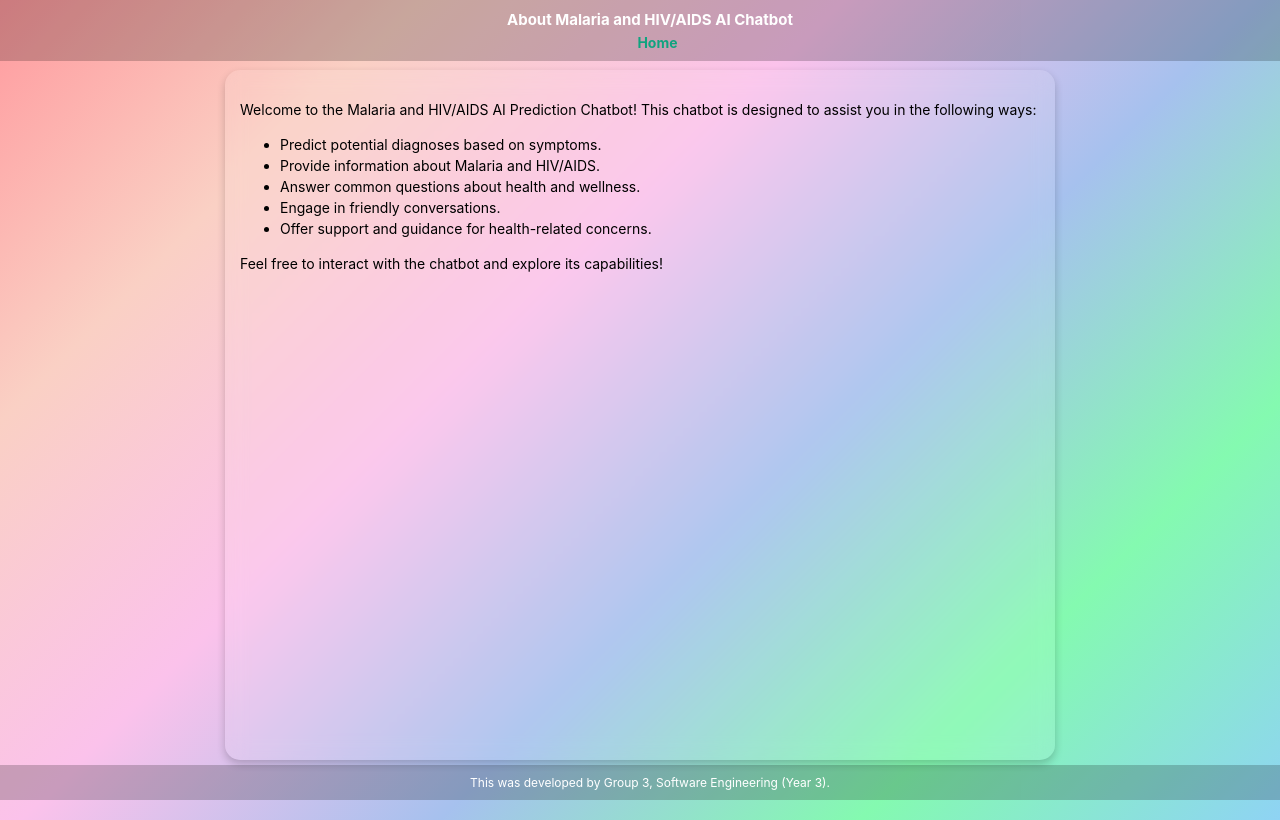
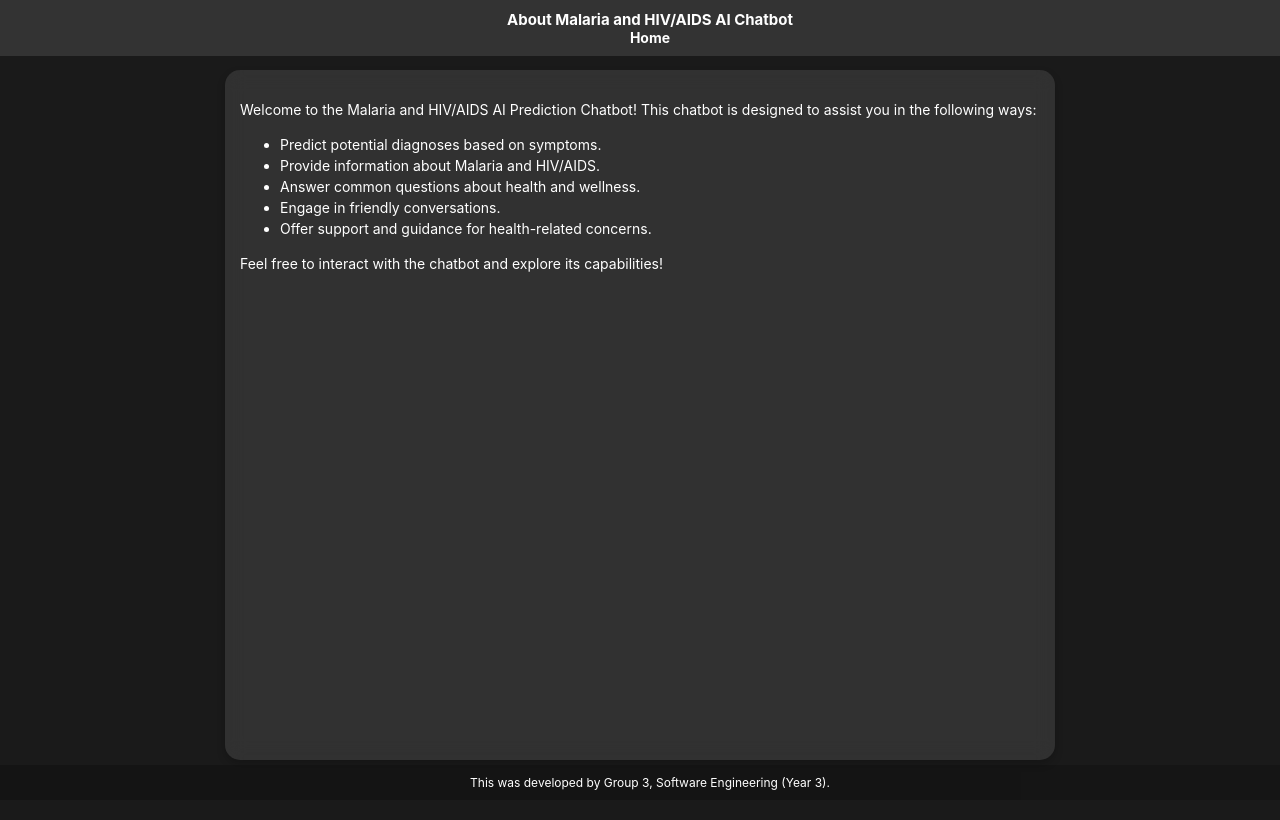
Before and after one commit to henryallison/AI_Group3_Implementation_Assignment3, a Flask app: page /about in a window 1280 px wide. Run offline with Flask 3, Linux system fonts and the light colour scheme; parts of the project's set-up code (start-up, migrations or seed data) failed here and were passed over.

Commit message:
Add files via upload

```diff
--- a/static/styles.css
+++ b/static/styles.css
@@ -1,7 +1,7 @@
 /* General Styles */
 body {
     font-family: -apple-system, BlinkMacSystemFont, "Segoe UI", Roboto, Helvetica, Arial, sans-serif;
-    background: linear-gradient(135deg, #ff9a9e, #fad0c4, #fbc2eb, #a6c1ee, #84fab0, #8fd3f4); /* Rainbow gradient */
+    background: #1a1a1a; /* Deep dark background color */
     color: #ffffff; /* White text */
     margin: 0;
     padding: 0;
@@ -9,12 +9,15 @@ body {
     flex-direction: column;
     align-items: center;
     min-height: 100vh;
+    background-attachment: fixed; /* Fix the background in one position */
+    background-size: cover; /* Cover the entire page */
 }
+
 /* Header */
 .header {
     width: 100%;
     padding: 10px;
-    background-color: rgba(0, 0, 0, 0.2); /* Semi-transparent black */
+    background-color: #333; /* Solid dark background for header */
     text-align: center;
     font-size: 15px; /* Reduced font size */
     font-weight: bold;
@@ -31,14 +34,15 @@ body {
 
 /* Navigation Link */
 .nav-link {
-    color: #10a37f; /* ChatGPT green */
+    color: #ffffff; /* ChatGPT green */
     text-decoration: none;
     font-weight: bold;
-    margin-top: 5px; /* Add space between header text and link */
+     /* Add space between header text and link */
     font-size: 14px; /* Reduced font size */
 }
 
 .nav-link:hover {
+    background-color: #2f0099;
     text-decoration: underline;
 }
 
@@ -145,21 +149,9 @@ body {
     z-index: 1000;
 }
 
-/* Navigation Link */
-.nav-link {
-    color: #10a37f; /* ChatGPT green */
-    text-decoration: none;
-    font-weight: bold;
-    margin-left: 15px;
-}
-
-.nav-link:hover {
-    text-decoration: underline;
-}
-
 /* About Container */
 .about-container {
-    color: black;
+    color: white;
     width: 100%;
     max-width: 800px;
     height: calc(100vh - 140px); /* Adjust height for header and footer */
```
